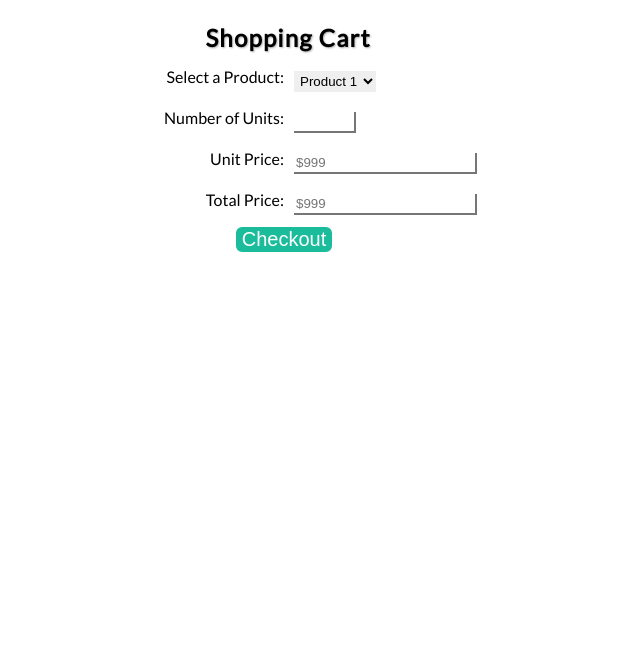
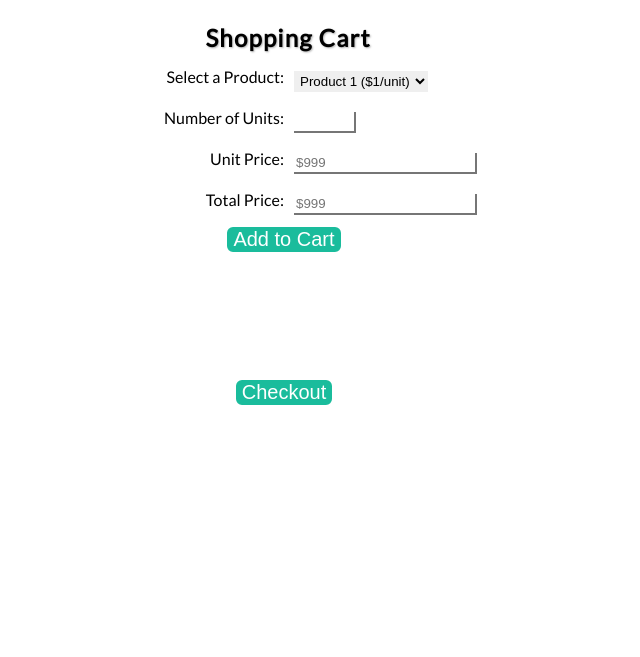
Before and after one commit to CS3320/eCommerce-shopping-cart, a PHP site: page /html/shopping_cart.html in a window 1280 px wide. Shown: the top 657 px of the page, without its empty margins (356-996 px from the left). Run offline with PHP 8.4, Linux system fonts and the light colour scheme.

Commit message:
minor css form change and update spelling

```diff
--- a/css/main.css
+++ b/css/main.css
@@ -2,7 +2,6 @@
 
 body {
   font-family: "Lato", sans-serif;
-
 }
 
 h2 {
@@ -13,13 +12,13 @@ h2 {
   float: left;
   width: 100%;
   height: 100%;
-  text-shadow: 1px 1px 2px rgba(0,0,0,.3);
-  letter-spacing: .05em;
+  text-shadow: 1px 1px 2px rgba(0, 0, 0, 0.3);
+  letter-spacing: 0.05em;
 }
 
 form {
   width: 80vw;
-  height: 80vh;
+  height: 45vh;
   margin: auto;
 }
 
@@ -79,17 +78,16 @@ br {
   text-align: right;
 }
 
-ul{
+ul {
   list-style-type: none;
-    padding:10px;
-    margin:auto;
+  padding: 10px;
+  margin: auto;
 }
 li.checkout-list {
-    padding:0px;
+  padding: 0px;
 }
-li{
-    padding:5px;
-    text-align:center;
-    margin:auto;
-
+li {
+  padding: 5px;
+  text-align: center;
+  margin: auto;
 }
--- a/html/main_page.html
+++ b/html/main_page.html
@@ -33,12 +33,11 @@
       </ul>
     </nav>
 
-
     <div class="wrapper">
       <div class="iframe-container">
         <iframe name="iframe_a"></iframe>
       </div>
-    <footer> Created by Siri Sjorben, Benjamin Bond, and Evan Estrada </footer>
+      <footer>Created by Siri Sjoboen, Benjamin Bond, and Evan Estrada</footer>
     </div>
   </div>
 </body>
--- a/html/shopping_cart.html
+++ b/html/shopping_cart.html
@@ -11,10 +11,10 @@
         <label> Select a Product: </label>
         <!--use AJAX to load databse in the future-->
         <select>
-          <option value="product1">Product 1</option>
-          <option value="product2">Product 2</option>
-          <option value="product3">Product 3</option>
-          <option value="product4">Product 4</option>
+          <option value="product1">Product 1 ($1/unit)</option>
+          <option value="product2">Product 2 ($1/unit)</option>
+          <option value="product3">Product 3 ($1/unit)</option>
+          <option value="product4">Product 4 ($1/unit)</option>
         </select>
         <div class="divider"></div>
 
@@ -52,8 +52,9 @@
         />
 
         <div class="divider"></div>
-        <button type="submit">Checkout</button>
+        <button type="submit">Add to Cart</button>
       </form>
+      <button type="button">Checkout</button>
     </div>
   </body>
 
```
Also changed, not shown: js/shopping_cart.js (added). Lines whose indentation alone changed are shown as unchanged.
